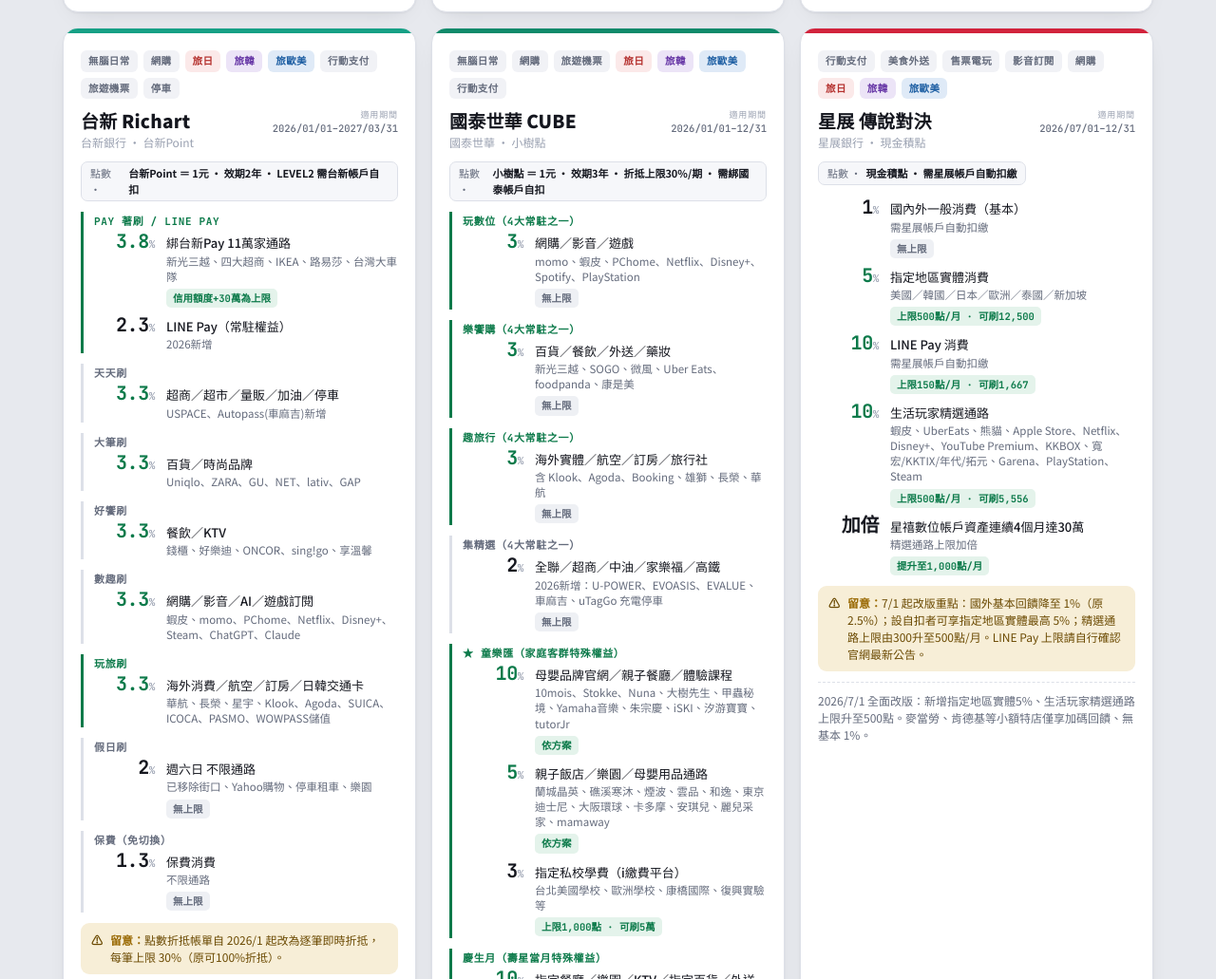
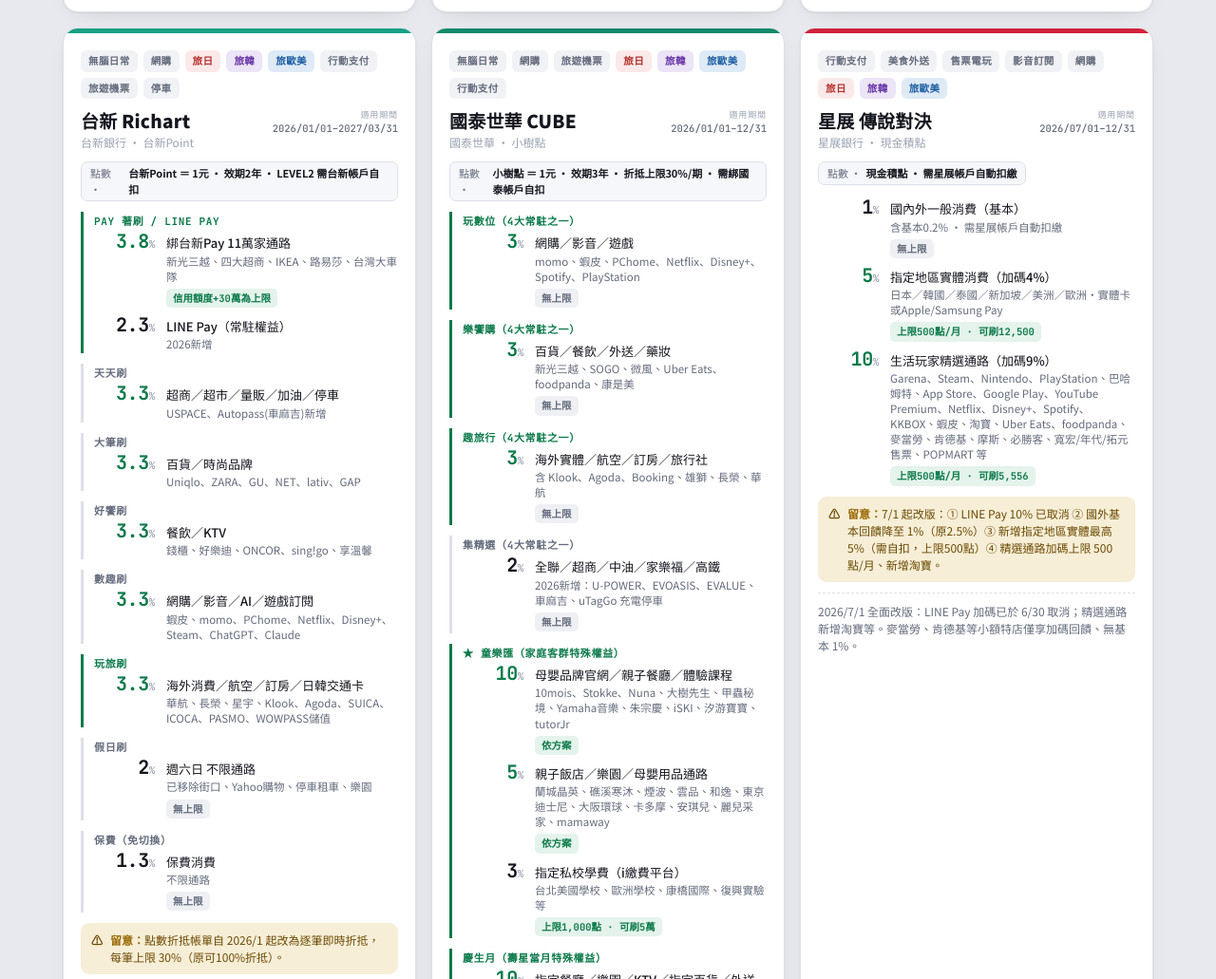
Before and after one commit to nctuwanglin/credit-card-guide, a plain HTML site: page index.html in a window 1280 px wide. Shown: the part 1057-2088 px from the top of the page at 95% size. Drawn offline with Linux system fonts and the light colour scheme.

Commit message:
fix: 星展傳說對決 H2 修正（移除已取消LINE Pay、精選通路補淘寶、刪未驗證加倍層）

```diff
--- a/index.html
+++ b/index.html
@@ -384,14 +384,12 @@
     valid:"2026/07/01–12/31", tags:["行動支付","美食外送","售票電玩","影音訂閱","網購","旅日","旅韓","旅歐美"],
     pts:"現金積點 · 需星展帳戶自動扣繳",
     tiers:[
-      {rate:"1",label:"國內外一般消費（基本）",sub:"需星展帳戶自動扣繳",cap:"無上限"},
-      {rate:"5",hi:true,label:"指定地區實體消費",sub:"美國／韓國／日本／歐洲／泰國／新加坡",cap:"上限500點/月 · 可刷12,500"},
-      {rate:"10",hi:true,label:"LINE Pay 消費",sub:"需星展帳戶自動扣繳",cap:"上限150點/月 · 可刷1,667"},
-      {rate:"10",hi:true,label:"生活玩家精選通路",sub:"蝦皮、UberEats、熊貓、Apple Store、Netflix、Disney+、YouTube Premium、KKBOX、寬宏/KKTIX/年代/拓元、Garena、PlayStation、Steam",cap:"上限500點/月 · 可刷5,556"},
-      {rate:"加倍",hi:false,label:"星禧數位帳戶資產連續4個月達30萬",sub:"精選通路上限加倍",cap:"提升至1,000點/月"},
+      {rate:"1",label:"國內外一般消費（基本）",sub:"含基本0.2% · 需星展帳戶自動扣繳",cap:"無上限"},
+      {rate:"5",hi:true,label:"指定地區實體消費（加碼4%）",sub:"日本／韓國／泰國／新加坡／美洲／歐洲・實體卡或Apple/Samsung Pay",cap:"上限500點/月 · 可刷12,500"},
+      {rate:"10",hi:true,label:"生活玩家精選通路（加碼9%）",sub:"Garena、Steam、Nintendo、PlayStation、巴哈姆特、App Store、Google Play、YouTube Premium、Netflix、Disney+、Spotify、KKBOX、蝦皮、淘寶、Uber Eats、foodpanda、麥當勞、肯德基、摩斯、必勝客、寬宏/年代/拓元售票、POPMART 等",cap:"上限500點/月 · 可刷5,556"},
     ],
-    note:"2026/7/1 全面改版：新增指定地區實體5%、生活玩家精選通路上限升至500點。麥當勞、肯德基等小額特店僅享加碼回饋、無基本 1%。",
-    alert:"7/1 起改版重點：國外基本回饋降至 1%（原2.5%）；設自扣者可享指定地區實體最高 5%；精選通路上限由300升至500點/月。LINE Pay 上限請自行確認官網最新公告。"
+    note:"2026/7/1 全面改版：LINE Pay 加碼已於 6/30 取消；精選通路新增淘寶等。麥當勞、肯德基等小額特店僅享加碼回饋、無基本 1%。",
+    alert:"7/1 起改版：① LINE Pay 10% 已取消 ② 國外基本回饋降至 1%（原2.5%）③ 新增指定地區實體最高 5%（需自扣，上限500點）④ 精選通路加碼上限 500點/月、新增淘寶。"
   },
 
   {
```
